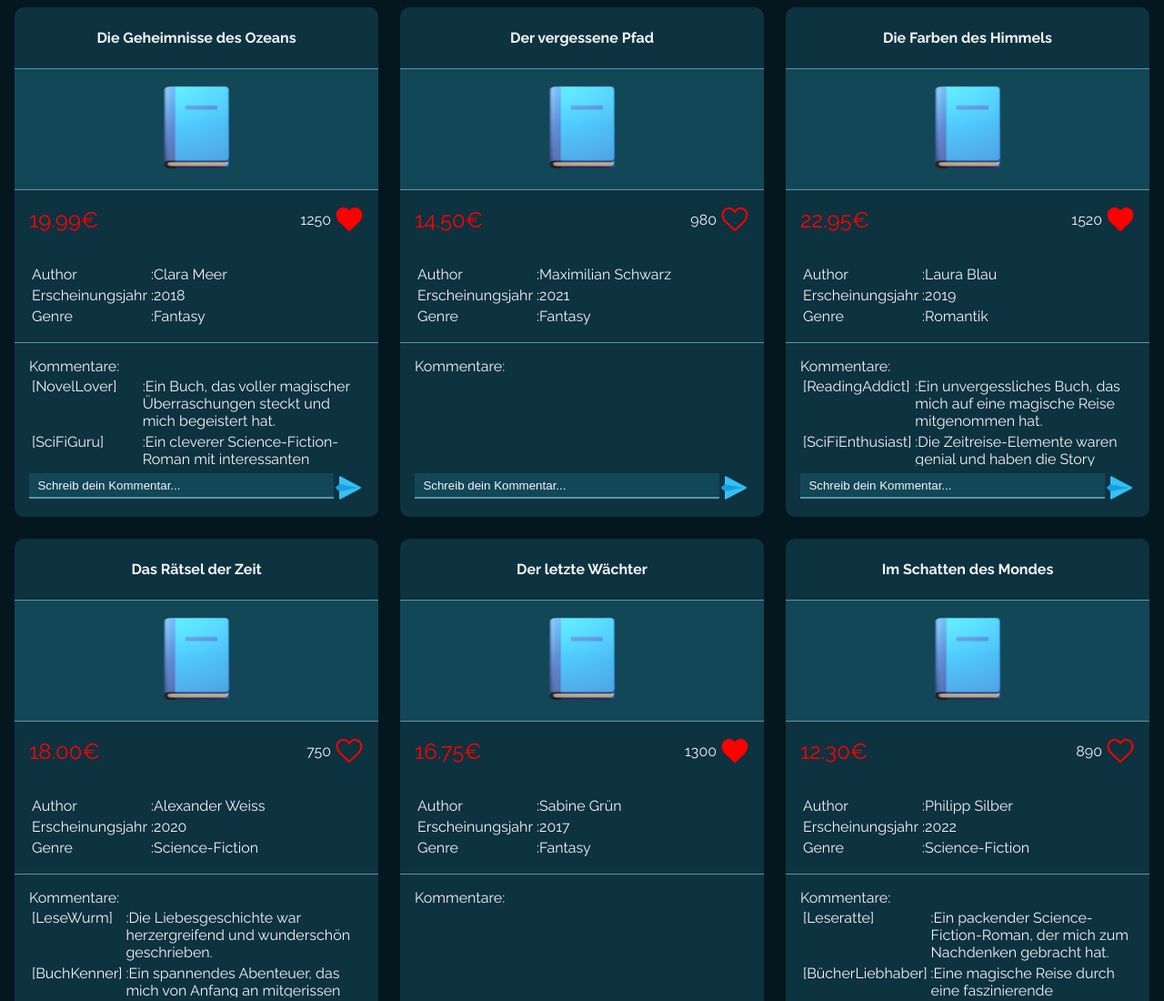
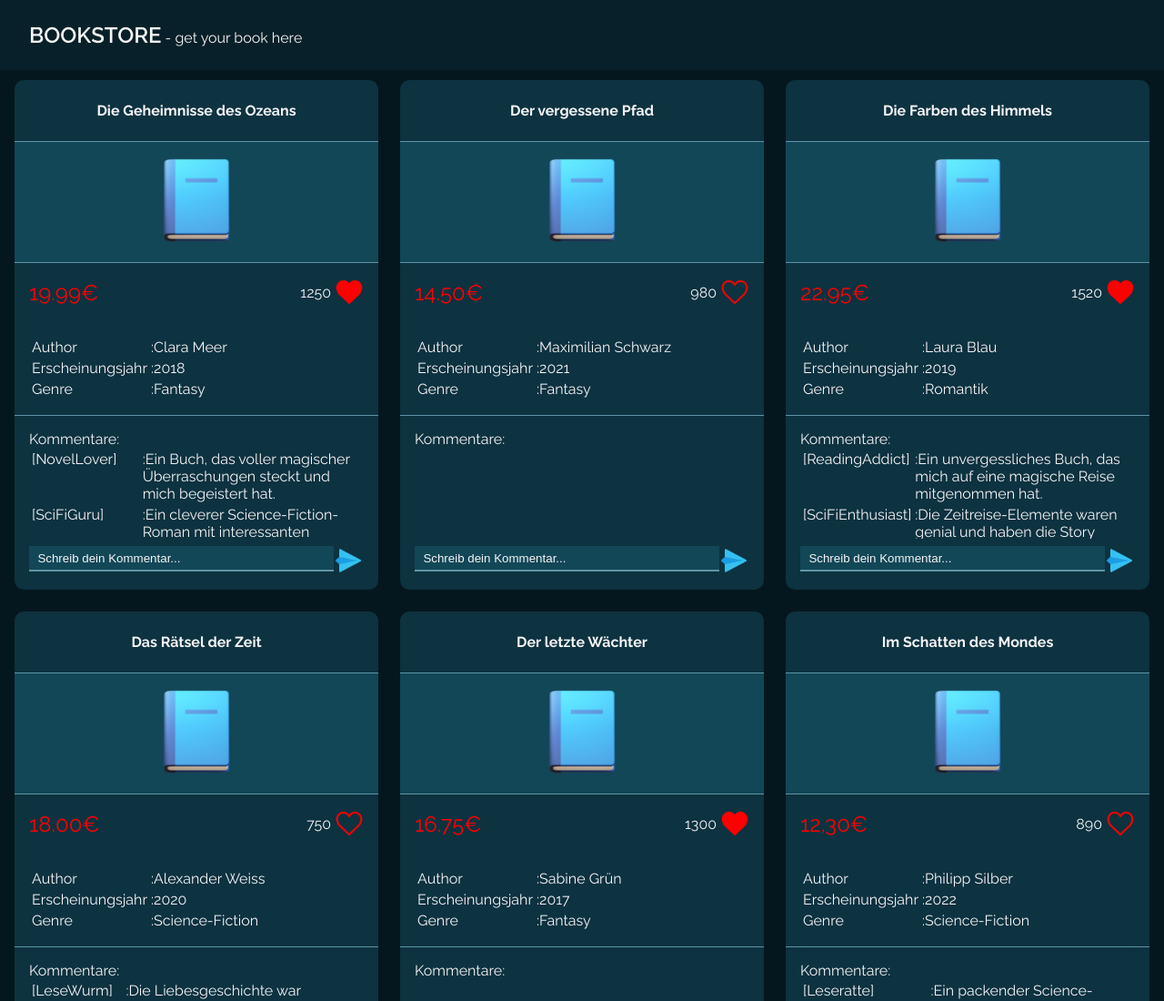
Before and after one commit to jon-mag-santos/bookstore, a plain HTML site: page index.html in a window 1280 px wide. Shown: the top 1100 px of the page at 91% size. Drawn offline with Linux system fonts and the light colour scheme.

Commit message:
header added

```diff
--- a/index.html
+++ b/index.html
@@ -12,6 +12,7 @@
     <script src="./scripts/templates.js"></script>
 </head>
 <body onload="init()">
+    <header><span class="headerName">BOOKSTORE</span> - get your book here</header>
     <div id="mainContent"></div>
     Icons by <a target="_blank" href="https://icons8.com">Icons8</a>
 </body>
--- a/style.css
+++ b/style.css
@@ -8,11 +8,29 @@ body {
     background-color: #05171e;
 }
 
+header {
+    background-color: #082029;
+    padding: 24px 32px;
+    margin-bottom: 8px;
+    color: whitesmoke;
+    width: inherit;
+    position: fixed;
+    top: 0;
+    left: 0;
+    right: 0;
+}
+
+.headerName {
+    font-size: 24px;
+    font-weight: 600;
+}
+
 #mainContent {
     display: flex;
     flex-wrap: wrap;
     justify-content: center;
     gap: 24px;
+    padding-top: 80px;
 }
 
 /* Works on Firefox */
```
